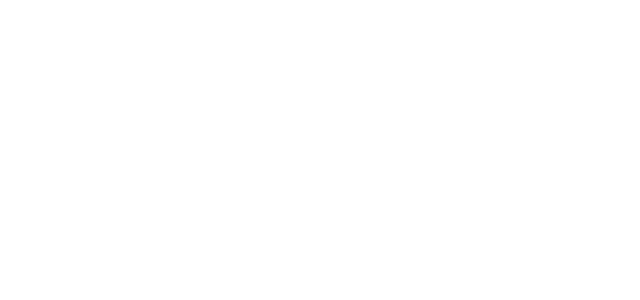
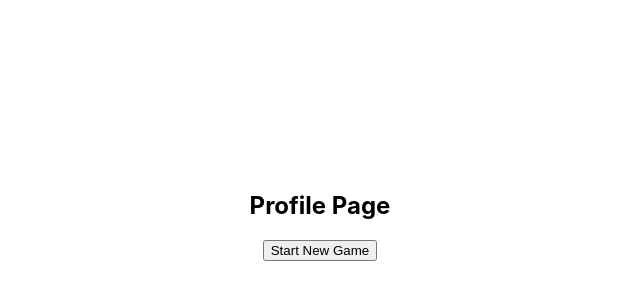
Before and after one commit to Plate-Spotter/client, a React (Create React App) app: page /profile in a window 1280 px wide. Before the commit this address had no page. Shown: the part 184-484 px from the top of the page, without its empty margins (320-960 px from the left). Built offline with nearby package versions, Linux system fonts and the light colour scheme.

Commit message:
Establish profile page w/ css file. Add button (w/o link) to profile page

```diff
--- a/src/App.js
+++ b/src/App.js
@@ -2,11 +2,13 @@
 import './App.css';
 import { Route, Routes } from "react-router-dom";
 import Welcome from "./components/Welcome";
+import Profile from './components/Profile';
 
 function App() {
   return (
     <Routes>
       <Route path="/" element={<Welcome />} />
+      <Route path="/profile" element={<Profile />} />
     </Routes>
   )
 
--- /dev/null
+++ b/src/components/Profile.css
@@ -0,0 +1,7 @@
+.profile {
+  display: flex;
+  flex-direction: column;
+  align-items: center;
+  justify-content: center;
+  height: 100vh;
+}
--- /dev/null
+++ b/src/components/Profile.js
@@ -0,0 +1,13 @@
+import React from "react";
+import "./Profile.css";
+
+function Profile () {
+  return(
+    <div className="profile">
+      <h2> Profile Page</h2>
+      <button>Start New Game</button>
+    </div>
+  )
+};
+
+export default Profile;
```
